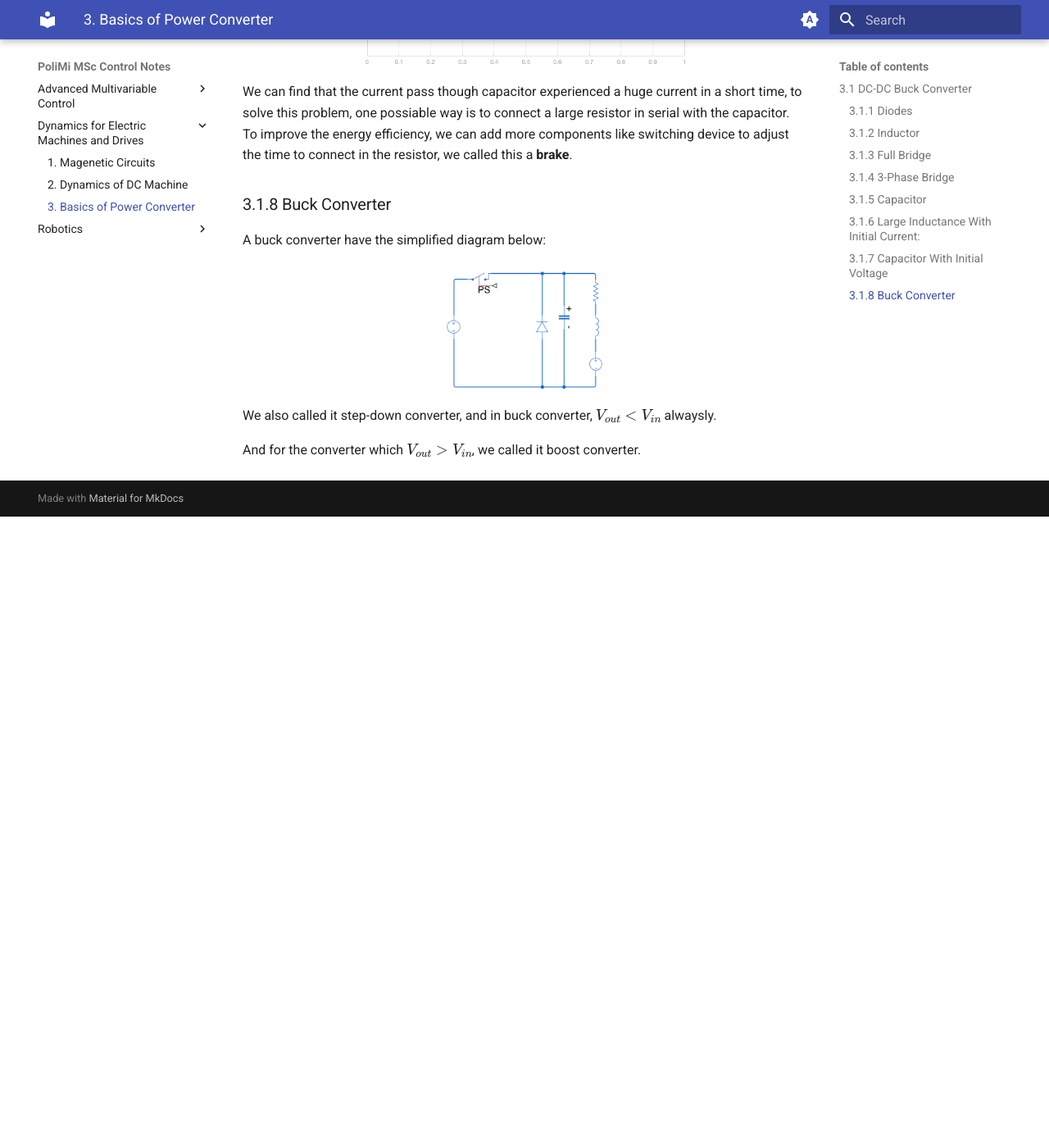
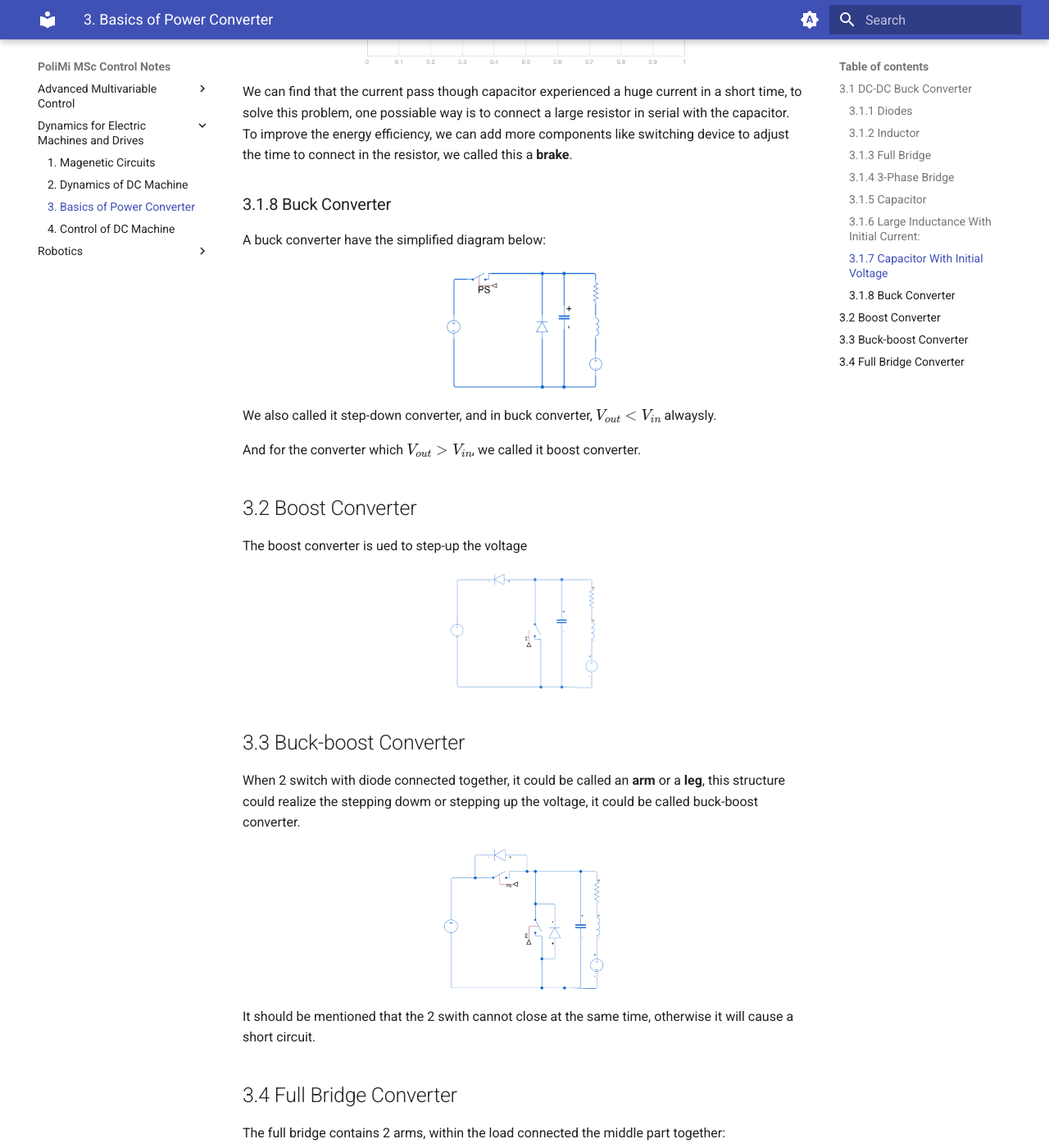
Before and after one commit to hari-robotics/polimi-msc-control-notes, an MkDocs documentation site: the page built from docs/dynamics-for-electric-machines-and-drives/chapter3.md, in a window 1280 px wide and 1400 px high, scrolled down 5011 px. Shown: the whole window at 82% size. Built offline with MkDocs 1.6.1 and Material for MkDocs 9.7.7, drawn with Linux system fonts in a browser that asks for light colours; before the commit the page ends 5641 px from its top, so only the background shows below that; some of the changed text lies outside the part shown.

Commit message:
add dc machine contents

```diff
--- a/docs/dynamics-for-electric-machines-and-drives/chapter3.md
+++ b/docs/dynamics-for-electric-machines-and-drives/chapter3.md
@@ -83,3 +83,34 @@
 We also called it step-down converter, and in buck converter, $V_{out} < V_{in}$ alwaysly.
 
 And for the converter which $V_{out} > V_{in}$, we called it boost converter.
+
+## 3.2 Boost Converter
+The boost converter is ued to step-up the voltage
+<figure markdown="span">
+    ![](pics/chapter3/figure17.png){ width="200" }
+</figure>
+
+## 3.3 Buck-boost Converter
+When 2 switch with diode connected together, it could be called an __arm__ or a __leg__, this structure could realize the stepping dowm or stepping up the voltage, it could be called buck-boost converter.
+<figure markdown="span">
+    ![](pics/chapter3/figure18.png){ width="200" }
+</figure>
+
+It should be mentioned that the 2 swith cannot close at the same time, otherwise it will cause a short circuit.
+
+## 3.4 Full Bridge Converter
+The full bridge contains 2 arms, within the load connected the middle part together:
+<figure markdown="span">
+    ![](pics/chapter3/figure19.png){ width="200" }
+</figure>
+
+The output voltage of full bridge converter is:
+<figure markdown="span">
+    ![](pics/chapter3/figure20.png){ width="400" }
+</figure>
+
+$$
+V_{mean} = \frac{V_{DC}T_{ON} - V_{DC}T_{OFF}}{T_{ON}+T_{OFF}}
+$$
+
+The voltage on the figure is called __bi-polar PWM__.
--- a/mkdocs.yml
+++ b/mkdocs.yml
@@ -17,6 +17,7 @@
     - '1. Magenetic Circuits': 'dynamics-for-electric-machines-and-drives/chapter1.md'
     - '2. Dynamics of DC Machine': 'dynamics-for-electric-machines-and-drives/chapter2.md'
     - '3. Basics of Power Converter': 'dynamics-for-electric-machines-and-drives/chapter3.md'
+    - '4. Control of DC Machine': 'dynamics-for-electric-machines-and-drives/chapter4.md'
 - Robotics:
     - '1. Sensors and Actuators': 'robotics/chapter1.md'
     - '2. Odometry': 'robotics/chapter2.md'
```
Also changed, not shown: docs/dynamics-for-electric-machines-and-drives/chapter4.md (added, +59 -0 lines), docs/dynamics-for-electric-machines-and-drives/pics/chapter3/figure17.png (added), docs/dynamics-for-electric-machines-and-drives/pics/chapter3/figure18.png (added), docs/dynamics-for-electric-machines-and-drives/pics/chapter3/figure19.png (added), docs/dynamics-for-electric-machines-and-drives/pics/chapter3/figure20.png (added), docs/dynamics-for-electric-machines-and-drives/pics/chapter4/figure1.png (added), docs/dynamics-for-electric-machines-and-drives/pics/chapter4/figure2.png (added), docs/dynamics-for-electric-machines-and-drives/pics/chapter4/figure3.png (added), docs/dynamics-for-electric-machines-and-drives/pics/chapter4/figure4.png (added), docs/dynamics-for-electric-machines-and-drives/pics/chapter4/figure5.png (added), docs/dynamics-for-electric-machines-and-drives/pics/chapter4/figure6.png (added).
